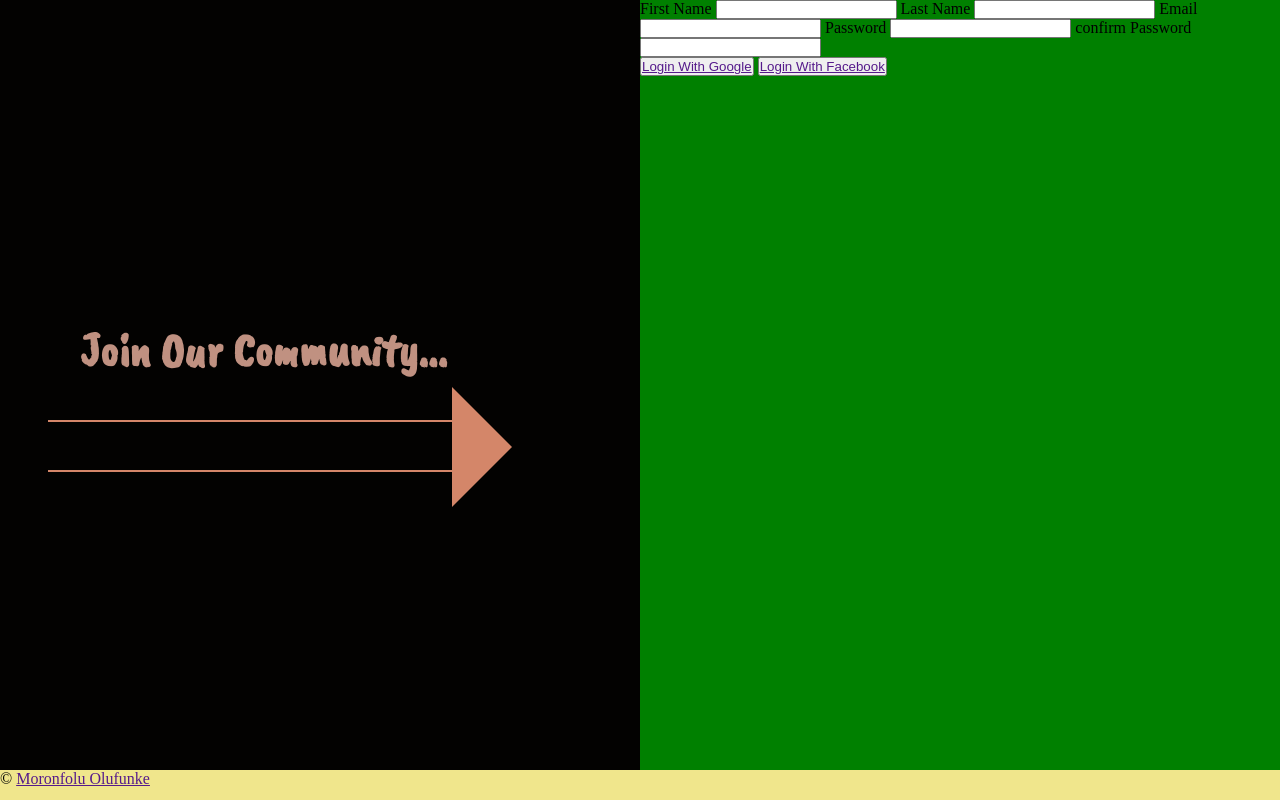
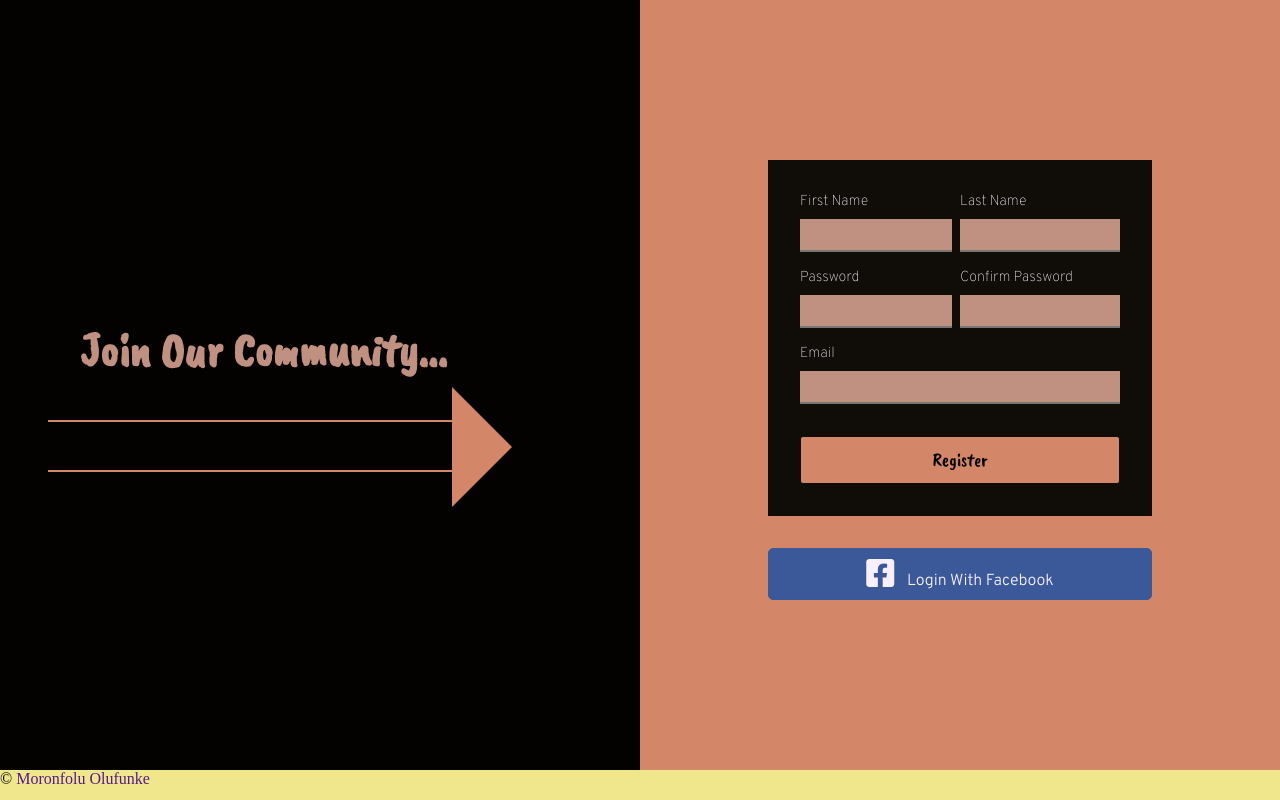
Before and after one commit to MoeRayo/DevTask---Registration-Page, a website: page index.html in a window 1280 px wide. Drawn offline with nearby package versions, Linux system fonts and the light colour scheme.

Commit message:
feat: completion of the form and gfacebook login section

```diff
--- a/css/style.css
+++ b/css/style.css
@@ -1,3 +1,5 @@
+@charset "UTF-8";
+
 /* basic page layout */
 *,
 *::after,
@@ -16,6 +18,14 @@ body {
   height: 100%;
 }
 
+button {
+  cursor: pointer;
+}
+
+a {
+  text-decoration: none;
+}
+
 /* Grid layout */
 
 main {
@@ -30,14 +40,13 @@ main {
 }
 
 section:first-of-type {
-  /* background-color: red; */
   grid-area: arrow;
   padding: 2rem 0;
   background-color: #030201;
 }
 
 section:last-of-type {
-  background-color: green;
+  background-color: #d48669;
   grid-area: form;
 }
 
@@ -54,11 +63,8 @@ section:first-of-type div {
   padding: 1.5rem;
   border: 2px solid#d48669;
   border-left: none;
-
   margin-left: 3rem;
   animation: arrow 1s linear infinite;
-
-  /* transition: transform 2s linear infinity; */
 }
 
 @keyframes arrow {
@@ -83,3 +89,106 @@ h1 {
   color: #c09181;
   margin: 18rem 0 2.5rem 5rem;
 }
+
+/* form section */
+
+form {
+  width: 60%;
+  background-color: #100d08;
+  padding: 2rem;
+  margin: 10rem auto 0;
+  display: grid;
+  grid-template-areas:
+    "firstname lastname"
+    "passone passtwo"
+    "email email"
+    "button button";
+  grid-template-columns: 1fr 1fr;
+  grid-template-rows: 1fr 1fr 1fr;
+}
+
+label {
+  color: #f9f0ff;
+  display: block;
+  font-family: "Overpass", sans-serif;
+  font-weight: 100;
+  font-size: 0.9rem;
+}
+input {
+  display: block;
+  margin: 0.5rem 0 1rem;
+  padding: 0.5rem;
+  width: 100%;
+  border-top: none;
+  border-left: none;
+  border-right: none;
+  background-color: #c09181;
+}
+
+label:nth-of-type(1) {
+  grid-area: firstname;
+}
+
+label:nth-of-type(2) {
+  grid-area: lastname;
+}
+
+label:nth-of-type(3) {
+  grid-area: passone;
+}
+
+label:nth-of-type(4) {
+  grid-area: passtwo;
+}
+
+label:nth-of-type(5) {
+  grid-area: email;
+}
+#firstname,
+#passwordOne {
+  width: 95%;
+}
+input:focus-within {
+  background-color: #f9f0ff;
+}
+form button {
+  grid-area: button;
+  background-color: #d48669;
+  border-radius: 3px;
+  font-family: "Caveat Brush", cursive;
+  border: 1px solid #100d08;
+  padding: 0.7rem 0;
+  font-size: 1.2rem;
+  display: block;
+  margin: 1rem 0 0;
+}
+
+form button:hover {
+  background-color: #f9f0ff;
+}
+
+form ~ button {
+  display: block;
+  font-family: "Overpass", sans-serif;
+  font-size: 1rem;
+  background-color: #3b5998;
+  border: 1px solid #3b5998;
+  color: #f9f0ff;
+  width: 60%;
+  margin: 2rem auto;
+  padding: 0.5rem 0;
+  border-radius: 5px;
+}
+
+form ~ button a {
+  color: #f9f0ff;
+  font-weight: 300;
+}
+form ~ button:hover {
+  background-color: #224ba1;
+}
+
+.fab {
+  display: inline-block;
+  margin-right: 0.8rem;
+}
--- a/index.html
+++ b/index.html
@@ -7,6 +7,12 @@
     <link
       href="https://fonts.googleapis.com/css2?family=Caveat+Brush&family=Overpass:wght@100;300&display=swap"
       rel="stylesheet"
+    />
+    <link
+      rel="stylesheet"
+      href="https://use.fontawesome.com/releases/v5.14.0/css/all.css"
+      integrity="sha384-HzLeBuhoNPvSl5KYnjx0BT+WB0QEEqLprO+NBkkk5gbc67FTaL7XIGa2w1L0Xbgc"
+      crossorigin="anonymous"
     />
     <title>Registration Page</title>
   </head>
@@ -19,19 +25,32 @@
       </section>
       <section>
         <form action="">
-          <label for=""> First Name <input type="text" /></label>
-          <label for=""> Last Name <input type="text" /></label>
-          <label for=""> Email <input type="email" /></label>
-          <label for="">Password <input type="password" name="" id="" /></label>
-          <label for="">
-            confirm Password <input type="password" name="" id=""
+          <label for="firstname">
+            First Name
+            <input type="text" id="firstname" name="firstname"
           /></label>
+          <label for="lastname">
+            Last Name
+            <input type="text" id="lastname" name="lastname"
+          /></label>
+
+          <label for="passwordOne"
+            >Password
+            <input type="password" name="passwordOne" id="passwordOne"
+          /></label>
+          <label for="passwordTwo">
+            Confirm Password
+            <input type="password" name="passwordTwo" id="passwordTwo"
+          /></label>
+          <label for="email">
+            Email <input type="email" id="email" name="email"
+          /></label>
+          <button type="submit">Register</button>
         </form>
         <button type="button">
-          <a href="">Login With Google</a>
-        </button>
-        <button type="button">
-          <a href="">Login With Facebook</a>
+          <a href="#"
+            ><i class="fab fa-facebook-square fa-2x"></i>Login With Facebook</a
+          >
         </button>
       </section>
       <footer>
```
